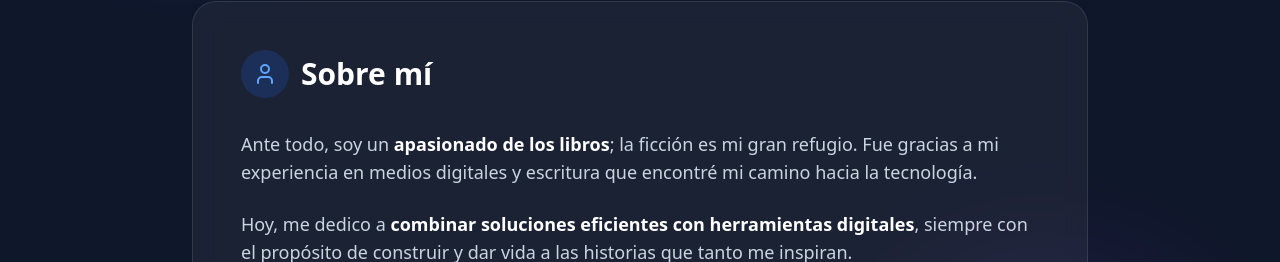
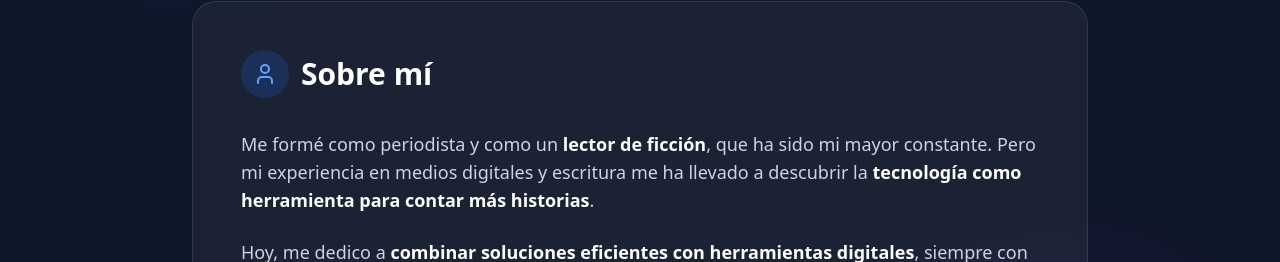
Before and after one commit to ajcastrob/portafolio-minimalista, a React (Vite) app: page / in a window 1280 px wide. Both pictures are taken after a click on the button "Conoce mi historia". Shown: the part 1223-1485 px from the top of the page. Built offline with nearby package versions, Linux system fonts and the light colour scheme.

Commit message:
Modificando sección sobre mí

```diff
--- a/components/About.tsx
+++ b/components/About.tsx
@@ -77,7 +77,7 @@ const About: React.FC = () => {
 
             <div className="space-y-6 text-slate-300 leading-relaxed">
               <p className="text-lg">
-                Ante todo, soy un <span className="text-white font-semibold">apasionado de los libros</span>; la ficción es mi gran refugio. Fue gracias a mi experiencia en medios digitales y escritura que encontré mi camino hacia la tecnología.
+                Me formé como periodista y como un <span className="text-white font-semibold">lector de ficción</span>, que ha sido mi mayor constante. Pero mi experiencia en medios digitales y escritura me ha llevado a descubrir la <span className="text-white font-semibold">tecnología como herramienta para contar más historias</span>.
               </p>
 
               <p className="text-lg">
```
